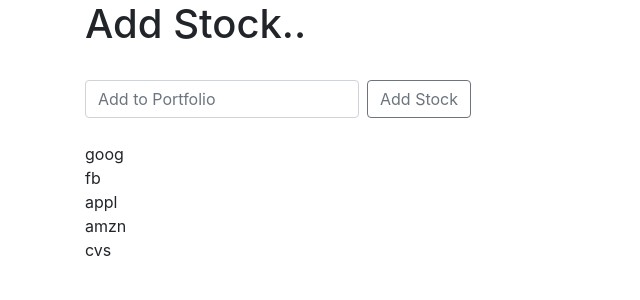
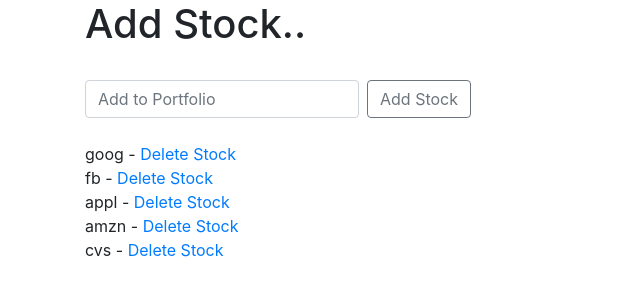
Before and after one commit to santiagoelie/stock-market-portfolio-python-django, a Django app: page /add_stock.html in a window 1280 px wide. Shown: the part 56-356 px from the top of the page, without its empty margins (0-640 px from the left). Run offline with Django 3.2, Linux system fonts and the light colour scheme; data comes from the database, SQL or seed files in the repository; some libraries are stand-ins or nearby versions.

Commit message:
add href to delete item
add href to delete Stocks items

```diff
--- a/quotes/templates/add_stock.html
+++ b/quotes/templates/add_stock.html
@@ -13,7 +13,7 @@
 <br/>
 
 {% for item in ticker %}
-    {{ item }}<br/>
+    {{ item }} - <a href="{% url 'delete' item.id %}">Delete Stock</a><br/>
 {% endfor %}
 
 {% endblock %}
```
